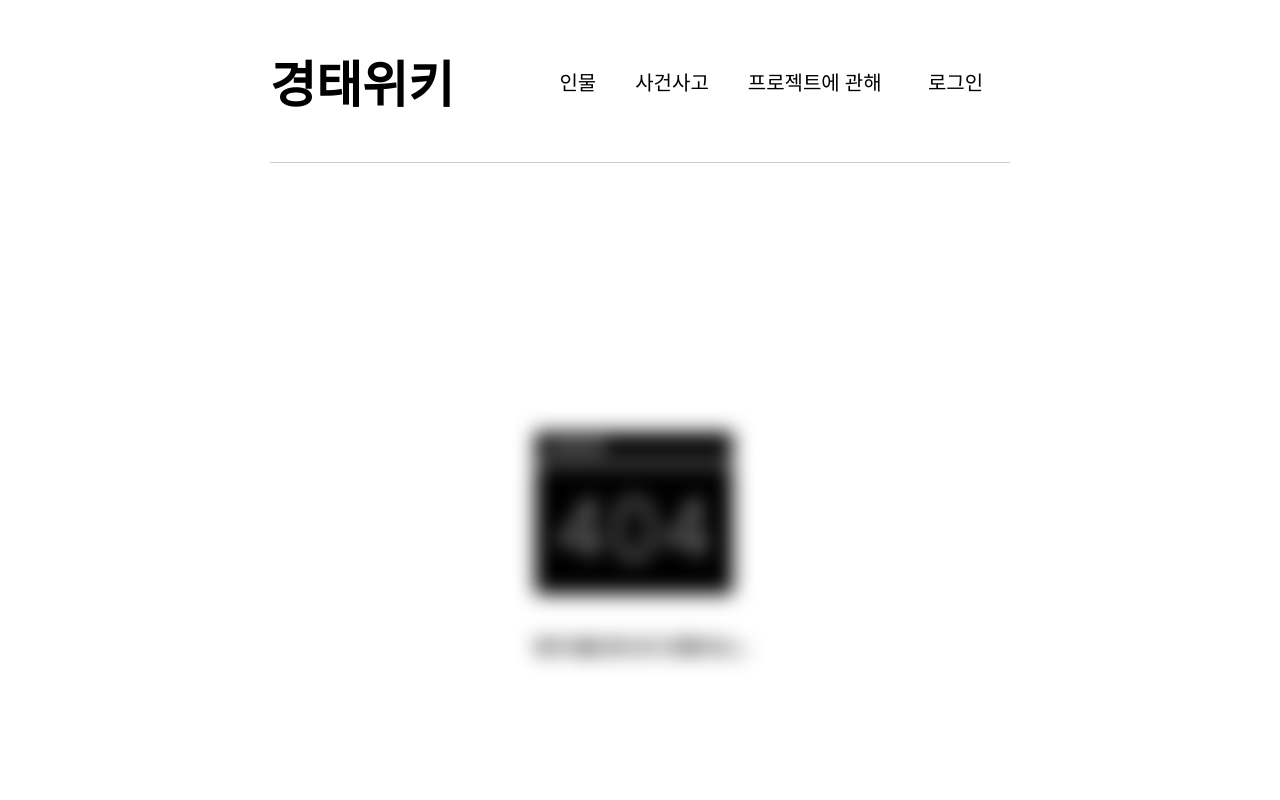
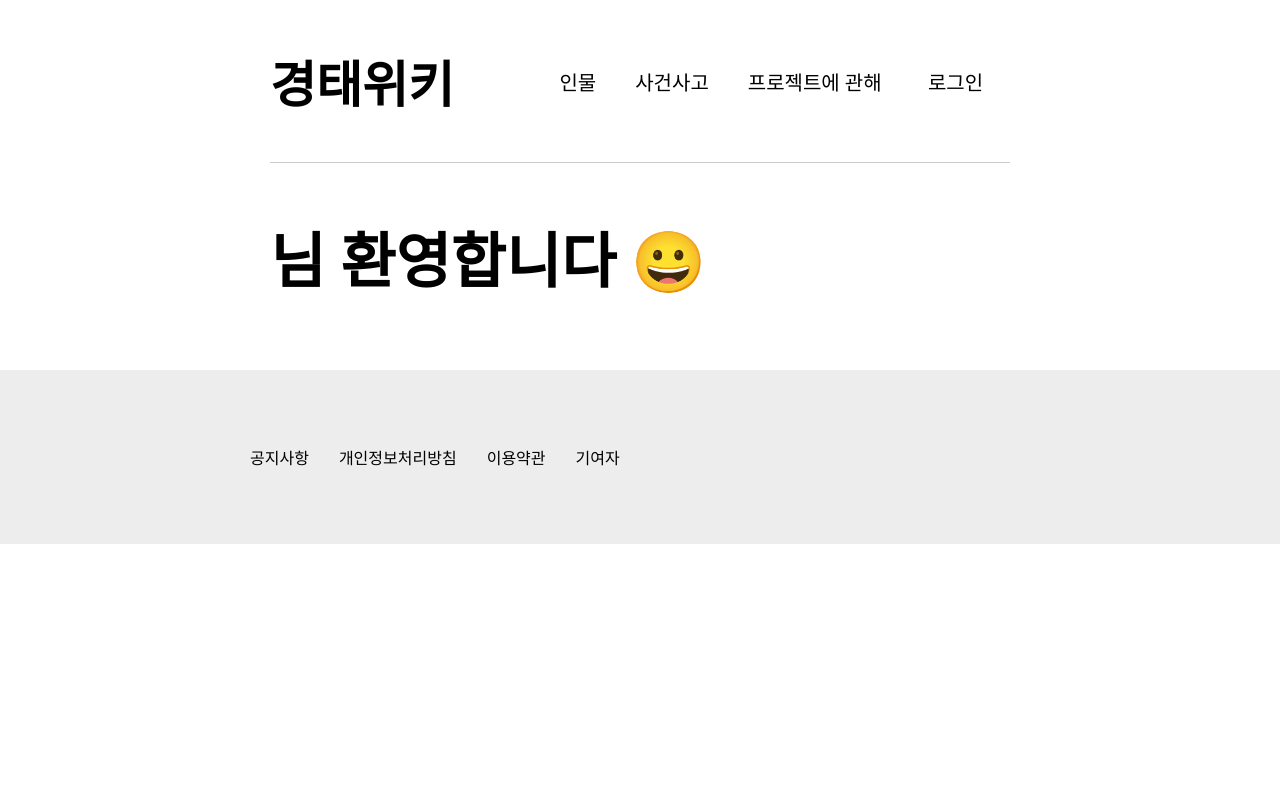
Before and after one commit to henrywoo0/kt-wiki, a React (Create React App) app in the folder frontend/: page /mypage in a window 1280 px wide. Shown: the top 800 px of the page. Built offline with nearby package versions, Linux system fonts and the light colour scheme.

Commit message:
:memo: :: mypage ui

```diff
--- a/frontend/src/App.js
+++ b/frontend/src/App.js
@@ -9,6 +9,7 @@ import AboutProject from "./components/page/AboutProject";
 import CategoryMain from "./components/categoryMain/CategoryMain";
 import Login from "./components/login/Login";
 import Signup from "./components/signup/Signup";
+import Mypage from "./components/mypage/Mypage";
 
 function App() {
   return (
@@ -20,6 +21,7 @@ function App() {
         <Route path="/document/:idx" element={<Document />} />
         <Route path="/about-project" element={<AboutProject />} />
         <Route path="/login" element={<Login />} />
+        <Route path="/mypage" element={<Mypage />} />
         <Route path="/signup" element={<Signup />} />
         <Route path="*" element={<NotFound />} />
       </Routes>
--- a/frontend/src/components/login/Login.js
+++ b/frontend/src/components/login/Login.js
@@ -32,6 +32,7 @@ function Login() {
       sessionStorage.setItem("token", data.token);
       sessionStorage.setItem("refresh-token", data.refreshToken);
       localStorage.setItem("userId", data.user.id);
+      localStorage.setItem("userName", data.user.name);
       navigate("/", { replace: true });
     } catch (error) {
       toast.error(error.response.data.message);
--- /dev/null
+++ b/frontend/src/components/mypage/Mypage.css
@@ -0,0 +1,5 @@
+.mypage {
+  margin-left: 270px;
+  margin-right: 270px;
+  margin-bottom: 70px;
+}
--- /dev/null
+++ b/frontend/src/components/mypage/Mypage.js
@@ -0,0 +1,22 @@
+import { useNavigate } from "react-router-dom";
+import "./Mypage.css";
+
+function Mypage() {
+  const navigate = useNavigate();
+
+  const getUserName = () => {
+    const userId = localStorage.getItem("userName");
+    if (userId === undefined || userId === null) {
+      navigate("/login");
+    }
+    return userId;
+  };
+
+  return (
+    <div className="mypage">
+      <h2>{getUserName()}님 환영합니다 😀</h2>
+    </div>
+  );
+}
+
+export default Mypage;
--- a/frontend/src/components/navbar/Navbar.js
+++ b/frontend/src/components/navbar/Navbar.js
@@ -35,7 +35,7 @@ function Navbar() {
           </Link>
         </li>
         <li className="navbar-item">
-          <Link to="/login" className="navbar-item-link">
+          <Link to={userId ? "/mypage" : "/login"} className="navbar-item-link">
             {userId || "로그인"}
           </Link>
         </li>
```
